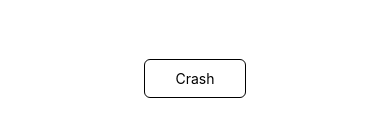
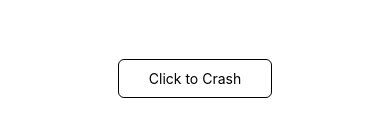
Before and after one commit to truongtq2506/InflationMaxCICD, a React Native app: screen / in a window 390 px wide. Shown: the part 344-480 px from the top of the page. Built offline with nearby package versions, Linux system fonts and the light colour scheme.

Commit message:
feat: change title button

```diff
--- a/App.js
+++ b/App.js
@@ -26,7 +26,7 @@ const App: () => Node = () => {
           alignItems: "center",
         }}
       >
-        <Text>Crash</Text>
+        <Text>Click to Crash</Text>
       </TouchableOpacity>
     </View>
   );
```
